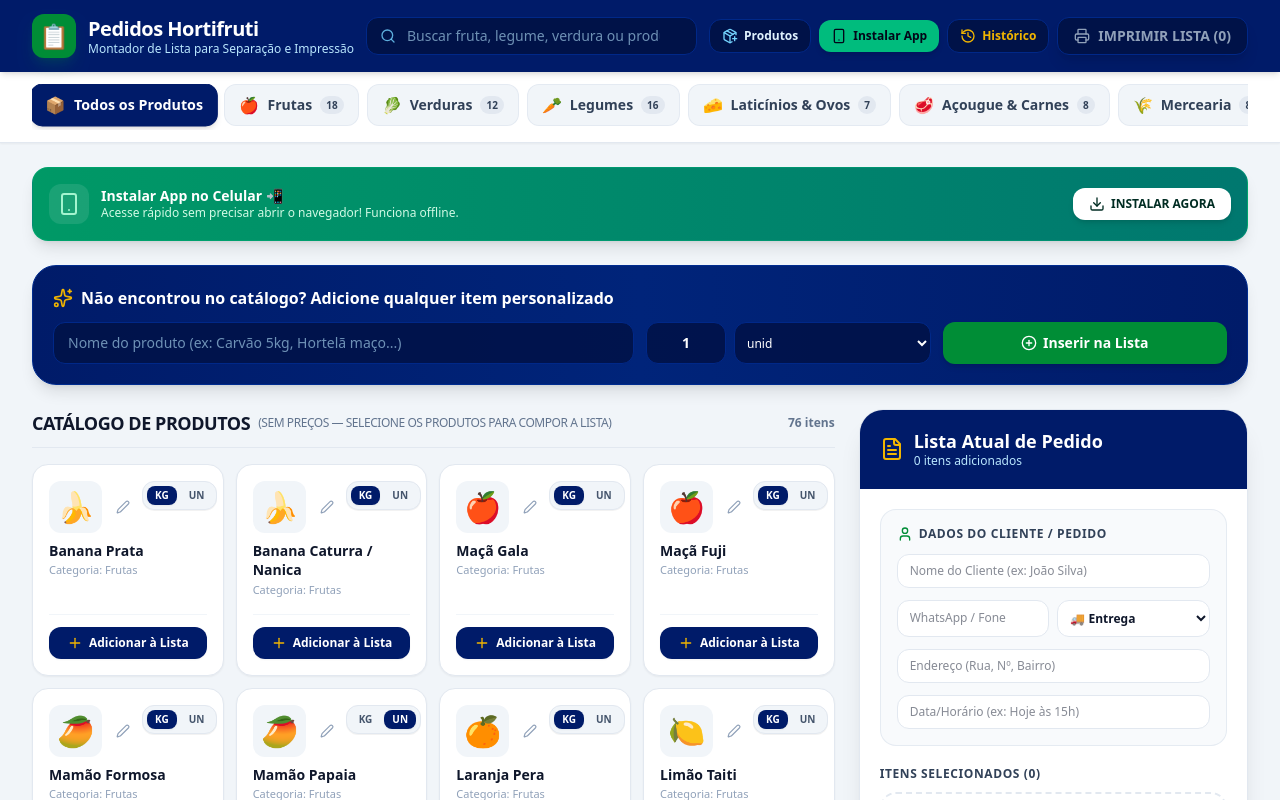
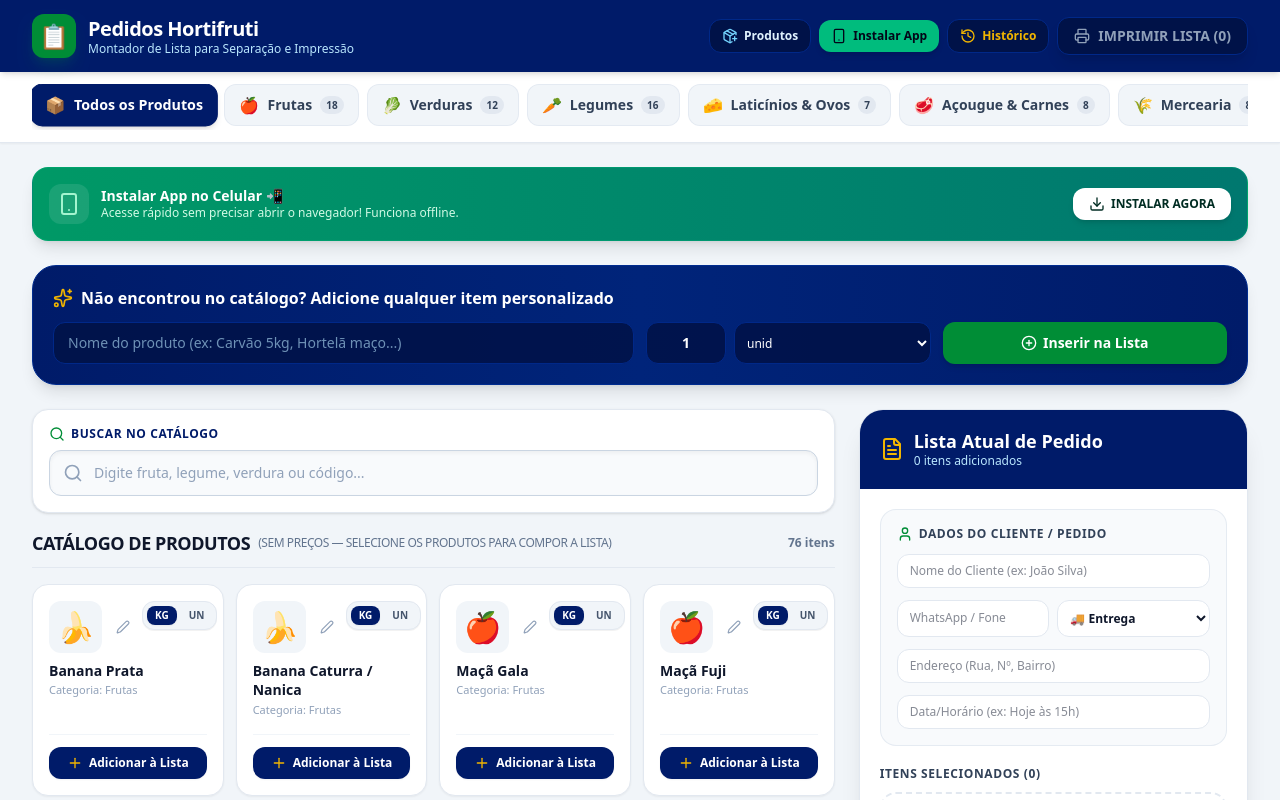
Before and after one commit to sigmarwermuth-cmyk/Lista-de-Pedidos, a React (Vite) app: page / in a window 1280 px wide. Shown: the top 800 px of the page. Built offline with nearby package versions, Linux system fonts and the light colour scheme.

Commit message:
feat: move product search bar to catalog area
Relocated the product search component from the header to directly above the product catalog for improved usability and layout consistency.

```diff
--- a/src/App.tsx
+++ b/src/App.tsx
@@ -38,7 +38,7 @@ import {
   resetStoredProducts,
   loadStoredProductsAsync
 } from './utils/productsStorage';
-import { Sparkles, Printer, FileText } from 'lucide-react';
+import { Sparkles, Printer, FileText, Search, X } from 'lucide-react';
 
 export default function App() {
   // --- STATE WITH PERSISTENCE ---
@@ -330,8 +330,6 @@ export default function App() {
       <Header
         appSettings={appSettings}
         listCount={orderListItems.length}
-        searchTerm={searchTerm}
-        setSearchTerm={setSearchTerm}
         onOpenPrint={handleOpenPrintModal}
         onOpenHistory={() => setIsHistoryOpen(true)}
         onOpenProductManager={handleOpenProductManager}
@@ -356,6 +354,46 @@ export default function App() {
         <div className="grid grid-cols-1 lg:grid-cols-3 gap-6 items-start">
           {/* Left / Main Column: Products Catalog Grid */}
           <div className="lg:col-span-2 space-y-4">
+            {/* Search Bar directly above products */}
+            <div className="bg-white p-3.5 sm:p-4 rounded-2xl border border-slate-200 shadow-sm print:hidden">
+              <label htmlFor="product-catalog-search" className="block text-xs font-bold text-[#001b69] uppercase tracking-wider mb-2 flex items-center justify-between">
+                <span className="flex items-center gap-1.5">
+                  <Search className="w-4 h-4 text-[#008d36]" />
+                  <span>Buscar no Catálogo</span>
+                </span>
+                {searchTerm && (
+                  <button
+                    type="button"
+                    onClick={() => setSearchTerm('')}
+                    className="text-xs text-slate-500 hover:text-slate-800 font-semibold underline normal-case"
+                  >
+                    Limpar busca
+                  </button>
+                )}
+              </label>
+              <div className="relative">
+                <Search className="w-4 h-4 sm:w-5 sm:h-5 text-slate-400 absolute left-3.5 top-1/2 -translate-y-1/2 pointer-events-none" />
+                <input
+                  id="product-catalog-search"
+                  type="text"
+                  value={searchTerm}
+                  onChange={(e) => setSearchTerm(e.target.value)}
+                  placeholder="Digite fruta, legume, verdura ou código..."
+                  className="w-full pl-10 sm:pl-11 pr-10 py-2.5 sm:py-3 bg-slate-50 text-slate-900 placeholder-slate-400 border border-slate-300 focus:border-[#008d36] rounded-xl text-xs sm:text-sm font-medium focus:outline-none focus:ring-2 focus:ring-[#008d36]/20 shadow-inner"
+                />
+                {searchTerm && (
+                  <button
+                    type="button"
+                    onClick={() => setSearchTerm('')}
+                    className="absolute right-3 top-1/2 -translate-y-1/2 text-slate-400 hover:text-slate-700 bg-slate-200 p-1 rounded-full"
+                    title="Limpar busca"
+                  >
+                    <X className="w-3.5 h-3.5" />
+                  </button>
+                )}
+              </div>
+            </div>
+
             <div className="flex items-center justify-between border-b border-slate-200 pb-2.5 print:hidden">
               <h2 className="text-base sm:text-lg font-bold text-slate-900 uppercase tracking-tight flex items-center gap-2">
                 <span>Catálogo de Produtos</span>
--- a/src/components/Header.tsx
+++ b/src/components/Header.tsx
@@ -1,13 +1,11 @@
 import React from 'react';
-import { Search, Printer, History, PackagePlus, X } from 'lucide-react';
+import { Printer, History, PackagePlus } from 'lucide-react';
 import { AppSettings } from '../types';
 import { PWAInstallButton } from './PWAInstallButton';
 
 interface HeaderProps {
   appSettings: AppSettings;
   listCount: number;
-  searchTerm: string;
-  setSearchTerm: (term: string) => void;
   onOpenPrint: () => void;
   onOpenHistory: () => void;
   onOpenProductManager: () => void;
@@ -17,8 +15,6 @@ interface HeaderProps {
 export const Header: React.FC<HeaderProps> = ({
   appSettings,
   listCount,
-  searchTerm,
-  setSearchTerm,
   onOpenPrint,
   onOpenHistory,
   onOpenProductManager,
@@ -75,26 +71,6 @@ export const Header: React.FC<HeaderProps> = ({
             </div>
           </div>
 
-          {/* Search Bar */}
-          <div className="relative flex-1 max-w-md">
-            <Search className="w-4 h-4 text-sky-300/80 absolute left-3.5 top-1/2 -translate-y-1/2 pointer-events-none" />
-            <input
-              type="text"
-              value={searchTerm}
-              onChange={(e) => setSearchTerm(e.target.value)}
-              placeholder="Buscar fruta, legume, verdura ou produto..."
-              className="w-full pl-10 pr-9 py-2 bg-[#001248] text-white placeholder-sky-200/60 border border-[#002888] focus:border-[#008d36] rounded-xl text-xs sm:text-sm focus:outline-none focus:ring-1 focus:ring-[#008d36]"
-            />
-            {searchTerm && (
-              <button
-                onClick={() => setSearchTerm('')}
-                className="absolute right-3 top-1/2 -translate-y-1/2 text-sky-300 hover:text-white"
-              >
-                <X className="w-4 h-4" />
-              </button>
-            )}
-          </div>
-
           {/* Desktop Action Buttons */}
           <div className="hidden md:flex items-center gap-2">
             <button
```
